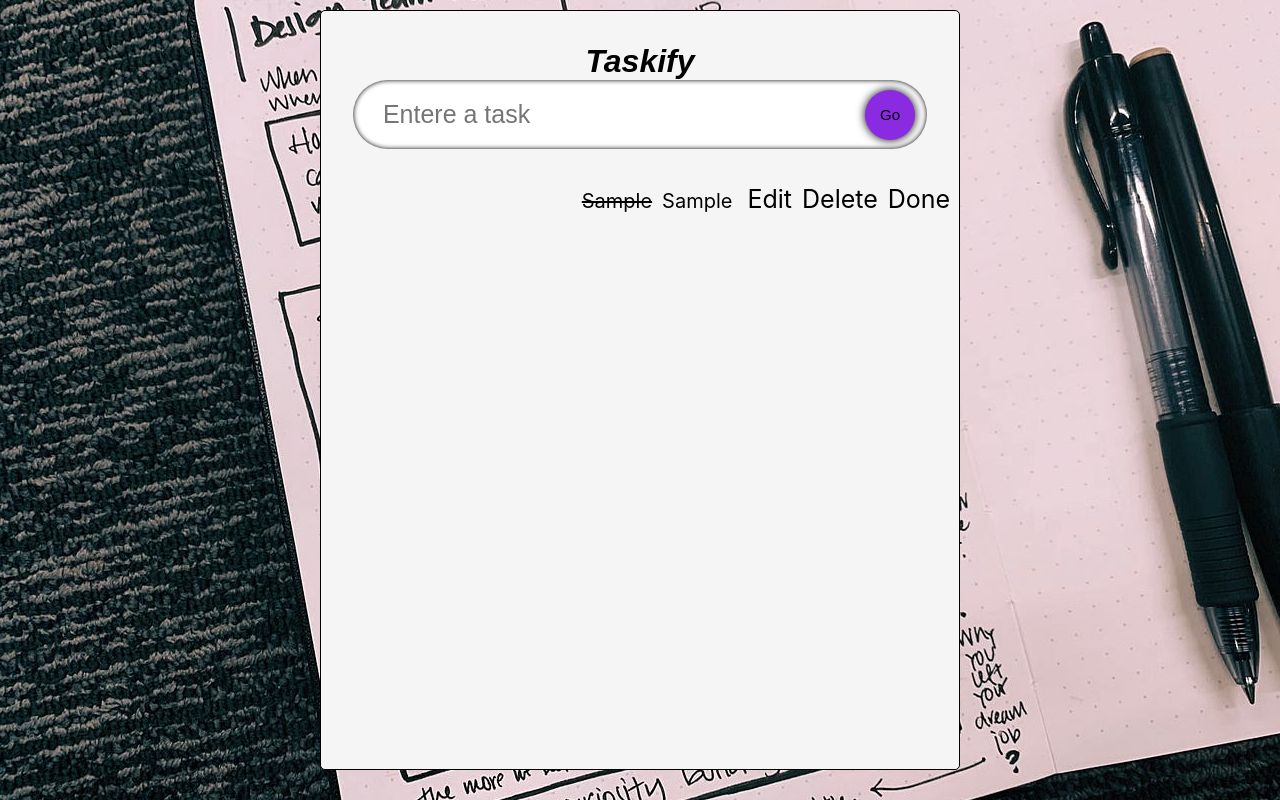
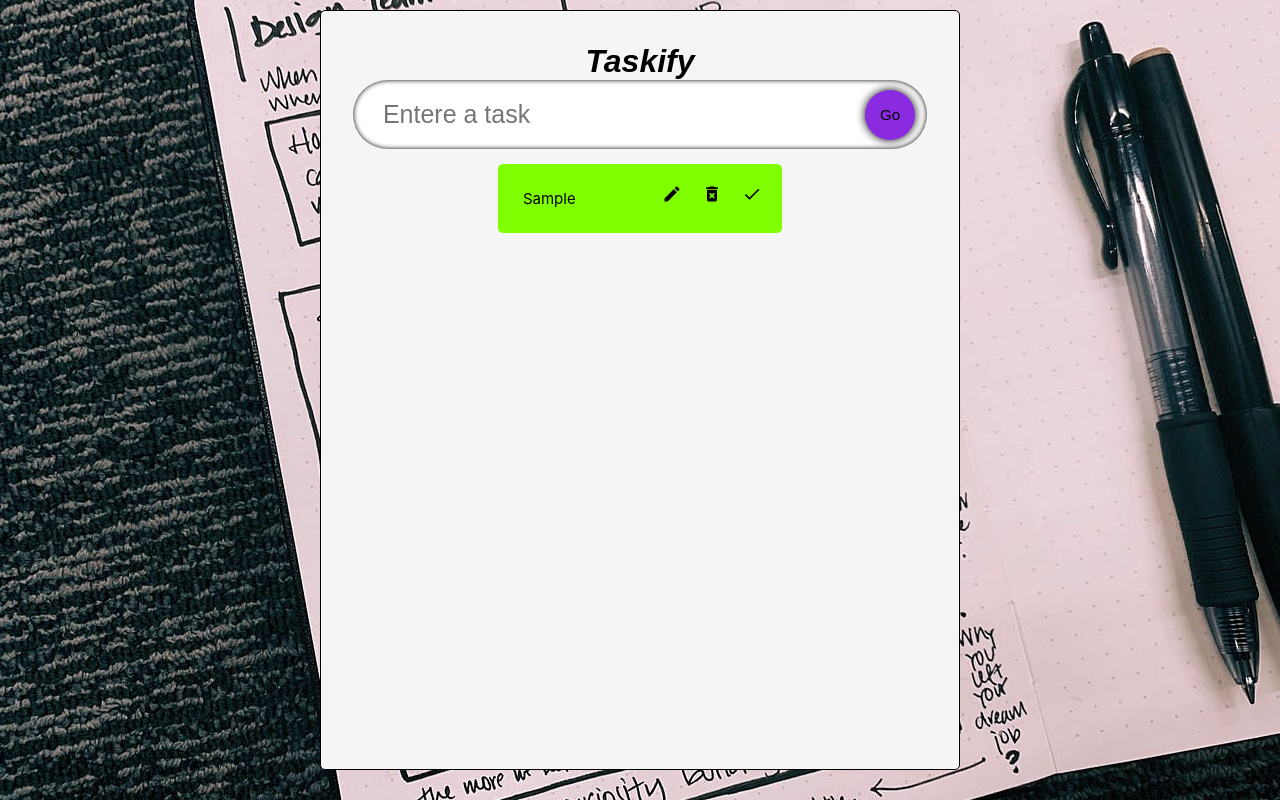
Before and after one commit to Jaypee1414/Task_react_typescript, a React (Create React App) app: page / in a window 1280 px wide. Both pictures are taken after typing "Sample" into the empty fields and a click on the button "Go". Built offline with nearby package versions, Linux system fonts and the light colour scheme; a web font is replaced by a local one.

Commit message:
add button function

```diff
--- a/package.json
+++ b/package.json
@@ -12,6 +12,7 @@
     "@types/react-dom": "^18.2.18",
     "react": "^18.2.0",
     "react-dom": "^18.2.0",
+    "react-icons": "^5.0.1",
     "react-scripts": "5.0.1",
     "typescript": "^4.9.5",
     "web-vitals": "^2.1.4"
--- a/src/App.css
+++ b/src/App.css
@@ -94,21 +94,26 @@
 /* Single UI */
 .todos-single{
   display: flex;
-  width: 29%;
+  width: 49.5%;
   border-radius: 5px;
   padding: 20px;
   margin-top: 15px;
+  background-color: chartreuse;
 }
 
 .todos-text{
   flex: 1;
   padding: 5px;
   border: none;
-  font-size: 20px;
+  font-size: 15px;
+}
+
+.todos-text:focus{
+  outline: none;
 }
 
 .icon{
-  margin-left: 10px;
-  font-size: 25px;
+  margin-left: 20px;
+  font-size: 20px;
   cursor: pointer;
 }
--- a/src/components/Single.tsx
+++ b/src/components/Single.tsx
@@ -1,6 +1,8 @@
-import React from 'react'
+import React, { useEffect, useRef, useState } from 'react'
 import { todo } from '../Model'
 import TodoList from './TodoList';
+import { MdDeleteForever,MdOutlineDone,MdModeEdit } from "react-icons/md";
+
 type props ={
     todo: todo;
     todos: todo[];
@@ -10,26 +12,66 @@ type props ={
 }
 
 function Single({todo, todos, setTodos} : props) {
-
+    const [edit , setEdit] = useState<boolean>(false);
+    const [editTodos, setEditTodos] = useState<string>(todo.todo)
     const handleDone = (id: number) => {
         setTodos(todos.map((todo)=>
-            todo.id === id?{...todo, isDone:!todo.isDone}:todo)
+            todo.id === id?{...todo, isDone:!todo.isDone }:todo)
         )
     }
+
+    const handleDelete = ( id: number ) => {
+        setTodos(todos.filter((todo)=> todo.id !== id))
+    }
+
+
+    const handleEdit = (e: React.FormEvent,id:number)=>{
+        e.preventDefault();
+
+        setTodos(todos.map((todo)=>(
+            todo.id === id?{...todo,todo:editTodos} : todo
+        )))
+        setEdit(false);
+    }
+
+    const ref = useRef<HTMLInputElement>(null);
+
+    useEffect(()=>{
+        ref.current?.focus();
+    },[edit])
   return (
-    <form className='todos-single'>
+    <form className='todos-single' onSubmit={(e)=> handleEdit(e,todo.id)}>
     {
-        todo.isDone?(
-            <s className='todos-text'>{todo.todo}</s>
+        edit ? (
+            <input value={editTodos} onChange={(e) => setEditTodos(e.target.value)} className='todos-text' ref={ref}/>
         ):(
-            <s className='todos-text'>{todo.todo}</s>
+            todo.isDone ? (
+                <s className='todos-text'>{todo.todo}</s>
+            ):(
+                <span className='todos-text'>{todo.todo}</span>
+            )
         )
     }
-        <span className='todos-text'>{todo.todo}</span>
+
+
+
+
         <div className=''>
-            <span className='icon'>Edit</span>
-            <span className='icon'>Delete</span>
-            <span className='icon' onClick={()=> handleDone(todo.id)}>Done</span>
+            <span className='icon' onClick={ () => {
+                if(!edit && !todo.isDone){
+                    setEdit(!edit);
+                }
+            }}>
+                <MdModeEdit/>
+            </span>
+
+            <span className='icon' onClick={()=> handleDelete(todo.id)}>
+                <MdDeleteForever/>
+            </span>
+
+            <span className='icon' onClick={()=> handleDone(todo.id)}>
+                <MdOutlineDone/>
+            </span>
         </div>
     </form>
   )
```
Also changed, not shown: src/Model.tsx (+7 -0 lines), 1 other file (tests, documents, lock files or other folders).
